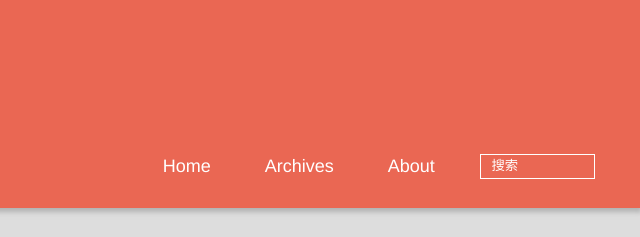
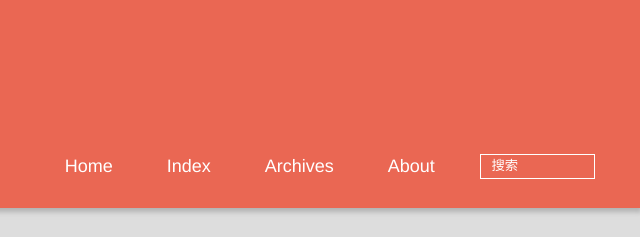
Before and after one commit to billhello/billhello.github.io, a plain HTML site: page index.html in a window 1280 px wide. Shown: the top 237 px of the page, 640-1280 px from the left. Drawn offline with Linux system fonts and the light colour scheme; files whose address does not match are found by name.

Commit message:
Site updated: 2015-11-06 17:56:15

```diff
--- a/index.html
+++ b/index.html
@@ -42,6 +42,8 @@
 				<ul>
 
 						<li><a href="/">Home</a></li>
+
+						<li><a href="/index">Index</a></li>
 
 						<li><a href="/archives">Archives</a></li>
 
```
Also changed, not shown: 2015/11/06/My-New-Post/index.html (+2 -0 lines), 2015/11/06/hello-world/index.html (+2 -0 lines), about/index.html (+2 -0 lines), archives/2015/11/index.html (+2 -0 lines), archives/2015/index.html (+2 -0 lines), archives/index.html (+2 -0 lines), index/index.html (+2 -0 lines).
